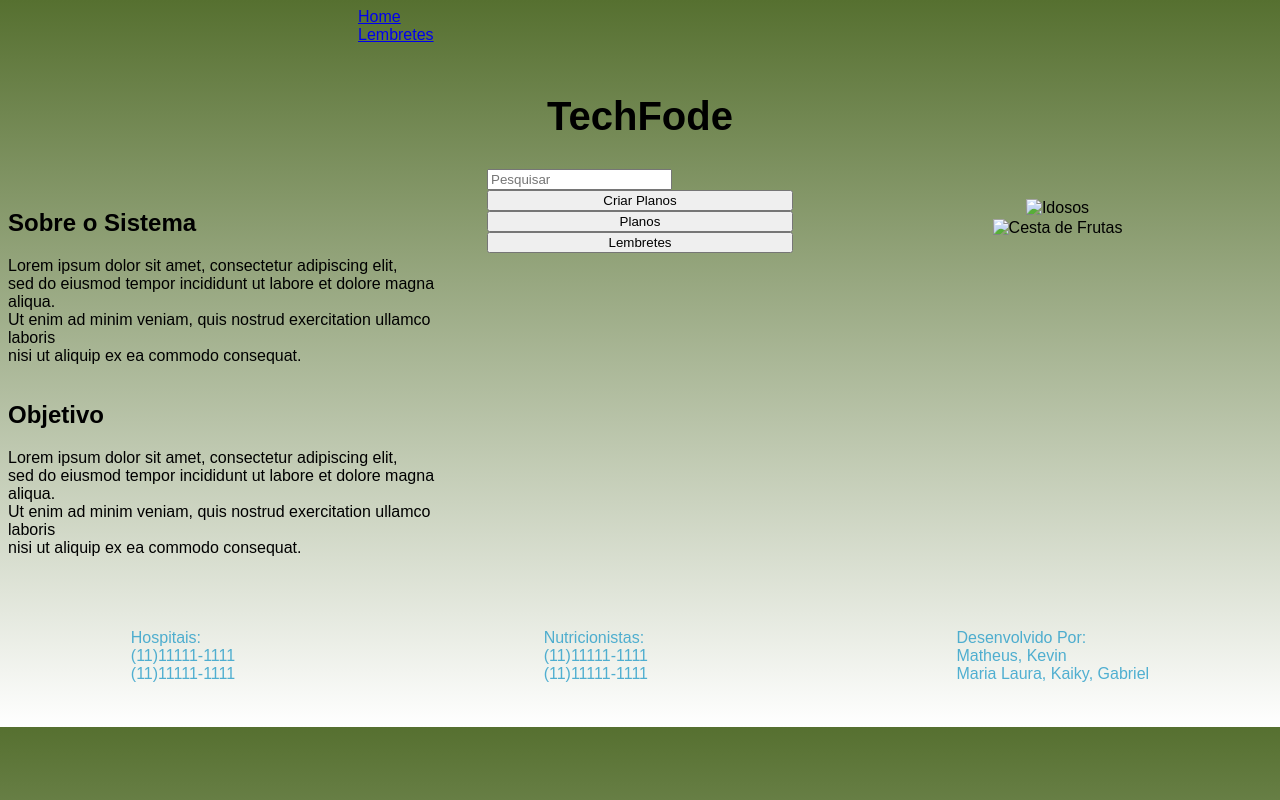
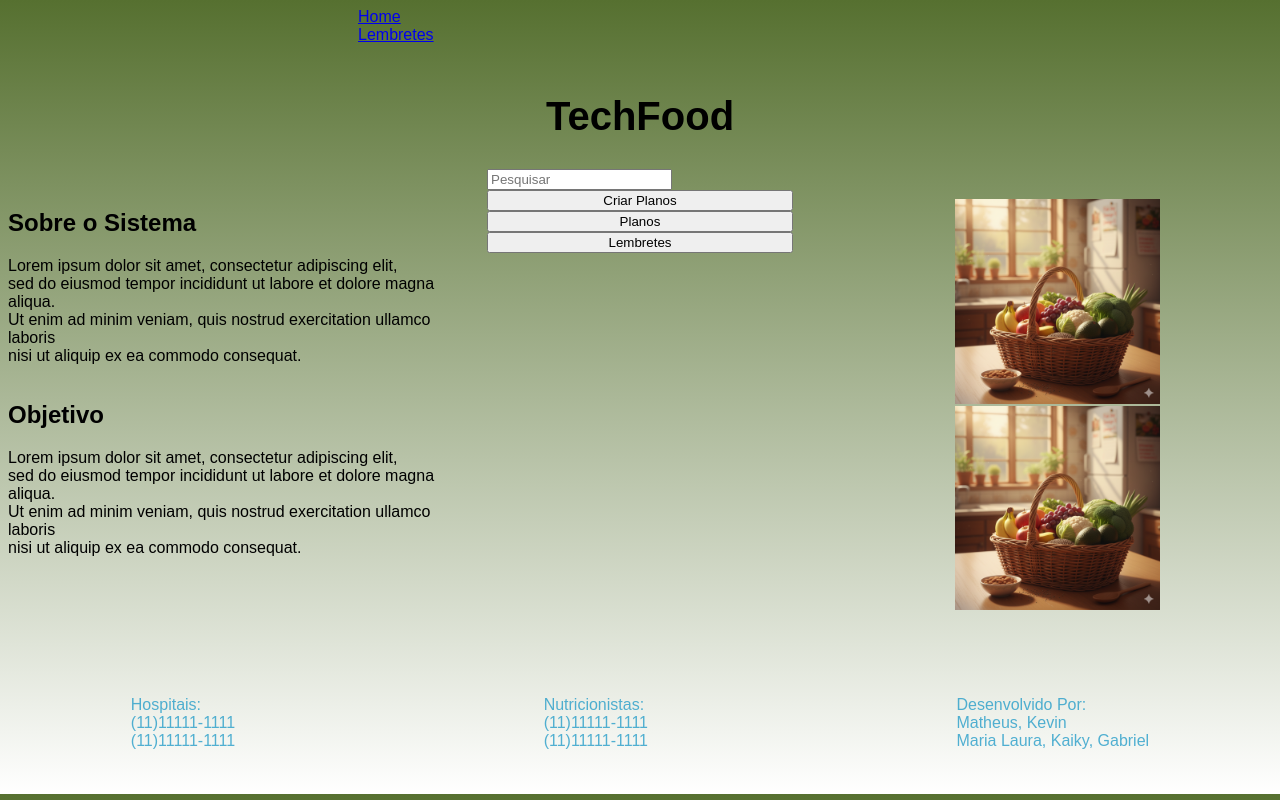
Before and after one commit to matheuscoliv/Tech-Food-Project, a plain HTML site: page frontend/indexs/index.html in a window 1280 px wide. Drawn offline with Linux system fonts and the light colour scheme; files that its build step writes are made by us from their sources.

Commit message:
front do projeto

```diff
--- a/frontend/indexs/index.html
+++ b/frontend/indexs/index.html
@@ -4,8 +4,8 @@
     <meta charset="UTF-8">
     <meta http-equiv="X-UA-Compatible" content="IE-edge">
     <meta name="viewport" content="width=device-width, initial-scale=1.0">
-    <title>TechFode</title>
-    <link rel="stylesheet" href="./styles/styles.css">
+    <title>TechFood</title>
+    <link rel="stylesheet" href="../styles/styles.css">
 </head>
 <body>
 <header class="header">
@@ -14,7 +14,7 @@
         <a class="header__menu__link" href="lembretes.html">Lembretes</a>
         <section>
             <h1 class="app__title">
-                TechFode<br>
+                TechFood<br>
             </h1>
         </section>
 
@@ -42,8 +42,8 @@
             <button>Lembretes</button>
         </div>
         <div class="bloco-imagem">
-            <img class="app__foto-idosos" src="imagens/idosos.png.png" alt="Idosos">
-            <img class="app__foto-cesta" src="imagens/cesta-frutas.png.png" alt="Cesta de Frutas">
+            <img class="app__foto-idosos" src="../img/cesta-frutas.png.png" alt="Idosos">
+            <img class="app__foto-cesta" src="../img/cesta-frutas.png.png" alt="Cesta de Frutas">
         </div>
     </div>
 
--- a/frontend/styles/styles.css
+++ b/frontend/styles/styles.css
@@ -1,3 +1,4 @@
+@charset "UTF-8";
 :root {
     --main-font: 'montserrat', sans-serif;
     --cor-principal: rgb(86, 112, 48);
```
Also changed, not shown: frontend/img/cesta-frutas.png.png (added), frontend/img/idosos.png.png (added), frontend/indexs/login.html (added).
